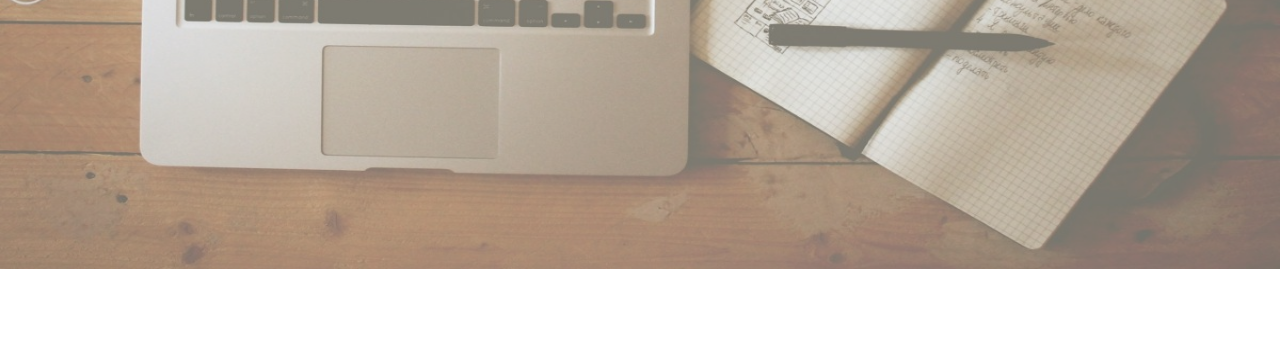
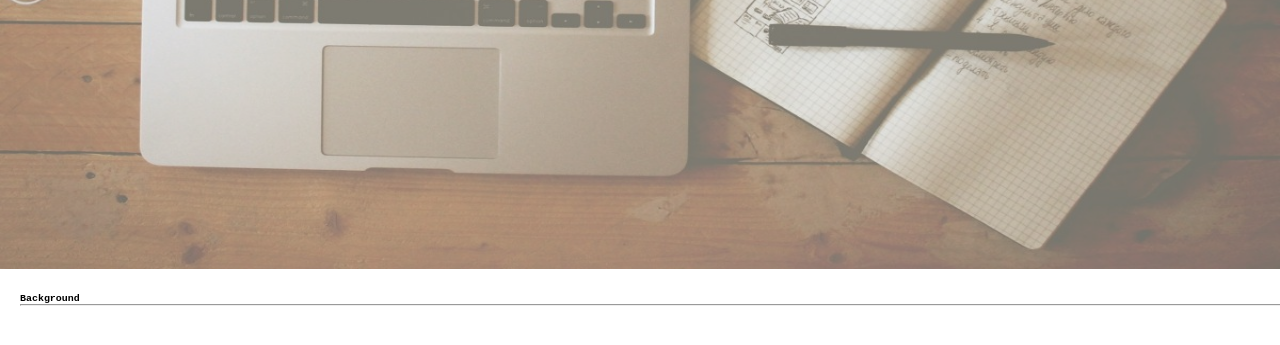
Before and after one commit to kelvinMakamu/portfolio_landing_page, a plain HTML site: page index.html in a window 1280 px wide. Shown: the part 451-796 px from the top of the page. Drawn offline with Linux system fonts and the light colour scheme.

Commit message:
Modifies index.html file to include portfolio background content

```diff
--- a/assets/css/styles.css
+++ b/assets/css/styles.css
@@ -48,6 +48,10 @@ body{
 	padding:20px 20px 20px 20px;
 }
 
+.portfolio_background{
+
+}
+
 @keyframes typing {
   from { width: 0 }
   to { width: 100% }
--- a/index.html
+++ b/index.html
@@ -15,6 +15,11 @@
 			 </div>
 		</div>
 		<div class="portfolio_content">
+			<div class="portfolio_background">
+				<h5 class="title">Background</h5>
+				<hr>
+
+			</div>
 		</div>
 	</body>
 </html>
```
